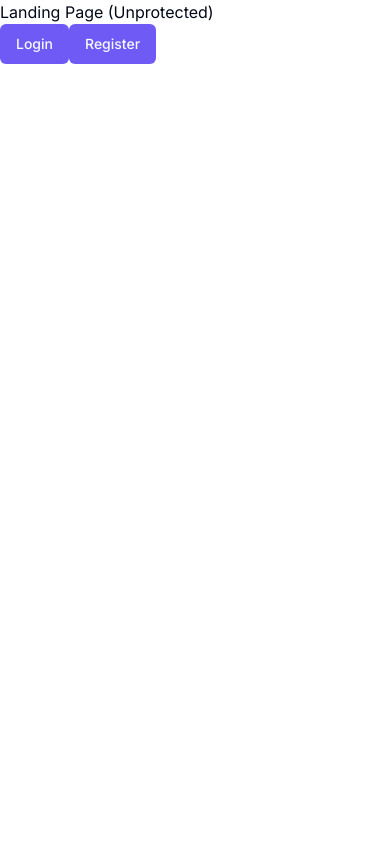
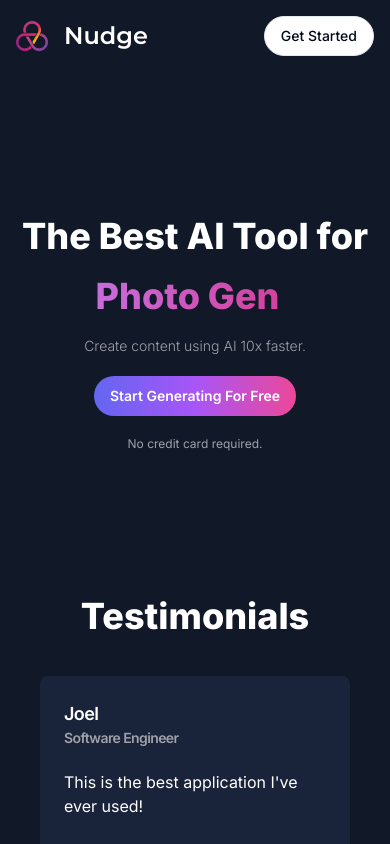
Before and after one commit to seungchaelee/ai, a Next.js app: page / in a window 390 px wide. Built offline with nearby package versions, Linux system fonts and the light colour scheme; no server answers.

Commit message:
Landing Page

```diff
--- /dev/null
+++ b/app/(landing)/layout.tsx
@@ -0,0 +1,15 @@
+const LandingLayout = ({
+  children
+}: {
+  children: React.ReactNode;
+}) => {
+  return (
+    <main className="h-full bg-[#111827] overflow-auto">
+      <div className="mx-auto max-w-screen-xl h-full w-full">
+        {children}
+      </div>
+    </main>
+  );
+};
+
+export default LandingLayout;
--- a/app/(landing)/page.tsx
+++ b/app/(landing)/page.tsx
@@ -1,22 +1,13 @@
-import { Button } from "@/components/ui/button";
-import Link from "next/link";
+import { LandingHero } from "@/components/landig-hero";
+import { LandigContent } from "@/components/landing-content";
+import { LandingNavbar } from "@/components/landing-navbar";
 
 const LandingPage = () => {
   return (
-    <div>
-      Landing Page (Unprotected)
-      <div>
-        <Link href="/sign-in">
-          <Button>
-            Login
-          </Button>
-        </Link>
-        <Link href="/sign-up">
-          <Button>
-            Register
-          </Button>
-        </Link>
-      </div>
+    <div className="h-full">
+      <LandingNavbar />
+      <LandingHero />
+      <LandigContent />
     </div>
   );
 };
--- /dev/null
+++ b/components/landig-hero.tsx
@@ -0,0 +1,47 @@
+"use client";
+
+import TypewriterComponent from "typewriter-effect";
+import Link from "next/link";
+import { useAuth } from "@clerk/nextjs";
+
+import { Button } from "@/components/ui/button";
+
+export const LandingHero = () => {
+  const { isSignedIn } = useAuth();
+
+  return (
+    <div className="text-white font-bold py-36 text-center space-y-5">
+      <div className="text-4xl sm:text-5xl md:text-6xl lg:text-7xl space-y-5 font-extrabold">
+        <h1>The Best AI Tool for</h1>
+        <div className="text-transparent bg-clip-text bg-gradient-to-r from-purple-400 to-pink-600">
+          <TypewriterComponent
+            options={{
+              strings: [
+                "Chatbot.",
+                "Photo Generation.",
+                "Music Generation",
+                "Code Generation",
+                "Video Generation",
+              ],
+              autoStart: true,
+              loop: true,
+            }}
+          />
+        </div>
+      </div>
+      <div className="text-sm md:text-xl font-light text-zinc-400">
+        Create content using AI 10x faster.
+      </div>
+      <div>
+        <Link href={isSignedIn ? "/dashboard" : "/sign-up"}>
+          <Button variant="premium" className="md:text-lg p-4 md:p-6 rounded-full font-semibold">
+            Start Generating For Free
+          </Button>
+        </Link>
+      </div>
+      <div className="text-zinc-400 text-xs md:text-sm font-normal">
+        No credit card required.
+      </div>
+    </div>
+  );
+};
--- /dev/null
+++ b/components/landing-content.tsx
@@ -0,0 +1,55 @@
+"use client";
+
+import { Card, CardContent, CardHeader, CardTitle } from "@/components/ui/card";
+
+const testimonials = [
+  {
+    name: "Joel",
+    avatar: "J",
+    title: "Software Engineer",
+    description: "This is the best application I've ever used!",
+  },
+  {
+    name: "Antonio",
+    avatar: "A",
+    title: "Designer",
+    description: "I use this daily for generating new photos!",
+  },
+  {
+    name: "Mark",
+    avatar: "M",
+    title: "CEO",
+    description: "This app has changed my life, cannot imagine working without it!",
+  },
+  {
+    name: "Mary",
+    avatar: "M",
+    title: "CFO",
+    description: "The best in class, definitely worth the premium subscription!",
+  },
+];
+
+export const LandigContent = () => {
+  return (
+    <div className="px-10 pb-20">
+      <h2 className="text-center text-4xl text-white font-extrabold mb-10">Testimonials</h2>
+      <div className="grid grid-cols-1 sm:grid-cols-2 md:grid-cols-3 lg:grid-cols-4 gap-4">
+        {testimonials.map((item) => (
+          <Card key={item.description} className="bg-[#192339] border-none text-white">
+            <CardHeader>
+              <CardTitle className="flex items-center gap-x-2">
+                <div>
+                  <p className="text-lg">{item.name}</p>
+                  <p className="text-zinc-400 text-sm">{item.title}</p>
+                </div>
+              </CardTitle>
+              <CardContent className="pt-4 px-0">
+                {item.description}
+              </CardContent>
+            </CardHeader>
+          </Card>
+        ))}
+      </div>
+    </div>
+  );
+};
--- /dev/null
+++ b/components/landing-navbar.tsx
@@ -0,0 +1,35 @@
+"use client";
+
+import { Montserrat } from "next/font/google";
+import Image from "next/image"
+import Link from "next/link"
+import { useAuth } from "@clerk/nextjs";
+
+import { cn } from "@/lib/utils";
+import { Button } from "@/components/ui/button";
+
+const font = Montserrat({ weight: '600', subsets: ['latin'] });
+
+export const LandingNavbar = () => {
+  const { isSignedIn } = useAuth();
+
+  return (
+    <nav className="p-4 bg-transparent flex items-center justify-between">
+      <Link href="/" className="flex items-center">
+        <div className="relative h-8 w-8 mr-4">
+          <Image fill alt="Logo" src="/logo.png" />
+        </div>
+        <h1 className={cn("text-2xl font-bold text-white", font.className)}>
+          Nudge
+        </h1>
+      </Link>
+      <div className="flex items-center gap-x-2">
+        <Link href={isSignedIn ? "/dashboard" : "/sign-up"}>
+          <Button variant="outline" className="rounded-full">
+            Get Started
+          </Button>
+        </Link>
+      </div>
+    </nav>
+  );
+};
--- a/package.json
+++ b/package.json
@@ -6,7 +6,8 @@
     "dev": "next dev",
     "build": "next build",
     "start": "next start",
-    "lint": "next lint"
+    "lint": "next lint",
+    "postinstall": "prisma generate"
   },
   "dependencies": {
     "@clerk/nextjs": "^4.23.1",
@@ -43,6 +44,7 @@
     "tailwindcss": "3.3.3",
     "tailwindcss-animate": "^1.0.6",
     "typescript": "5.1.6",
+    "typewriter-effect": "^2.20.1",
     "zod": "^3.21.4",
     "zustand": "^4.3.9"
   },
```
Also changed, not shown: 1 other file (tests, documents, lock files or other folders).
